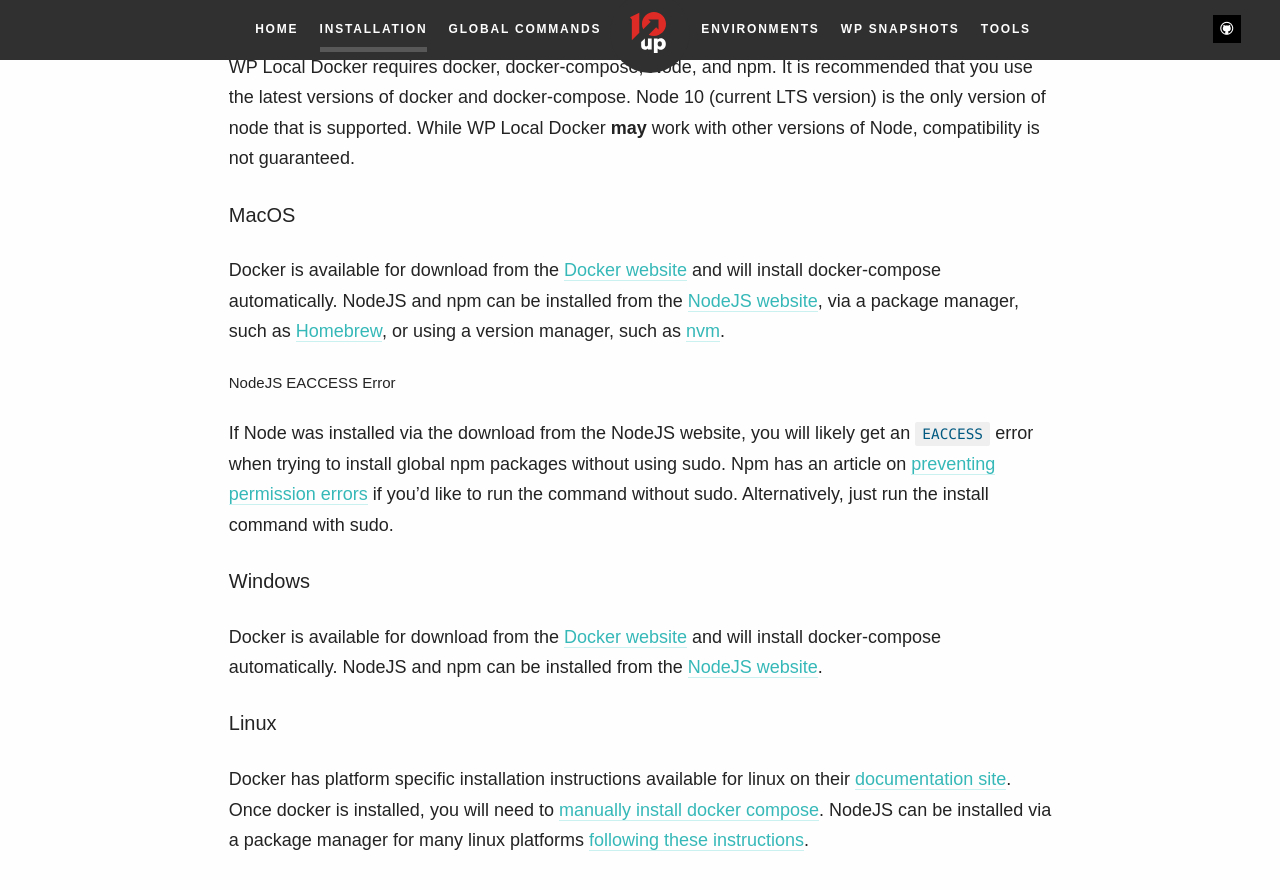
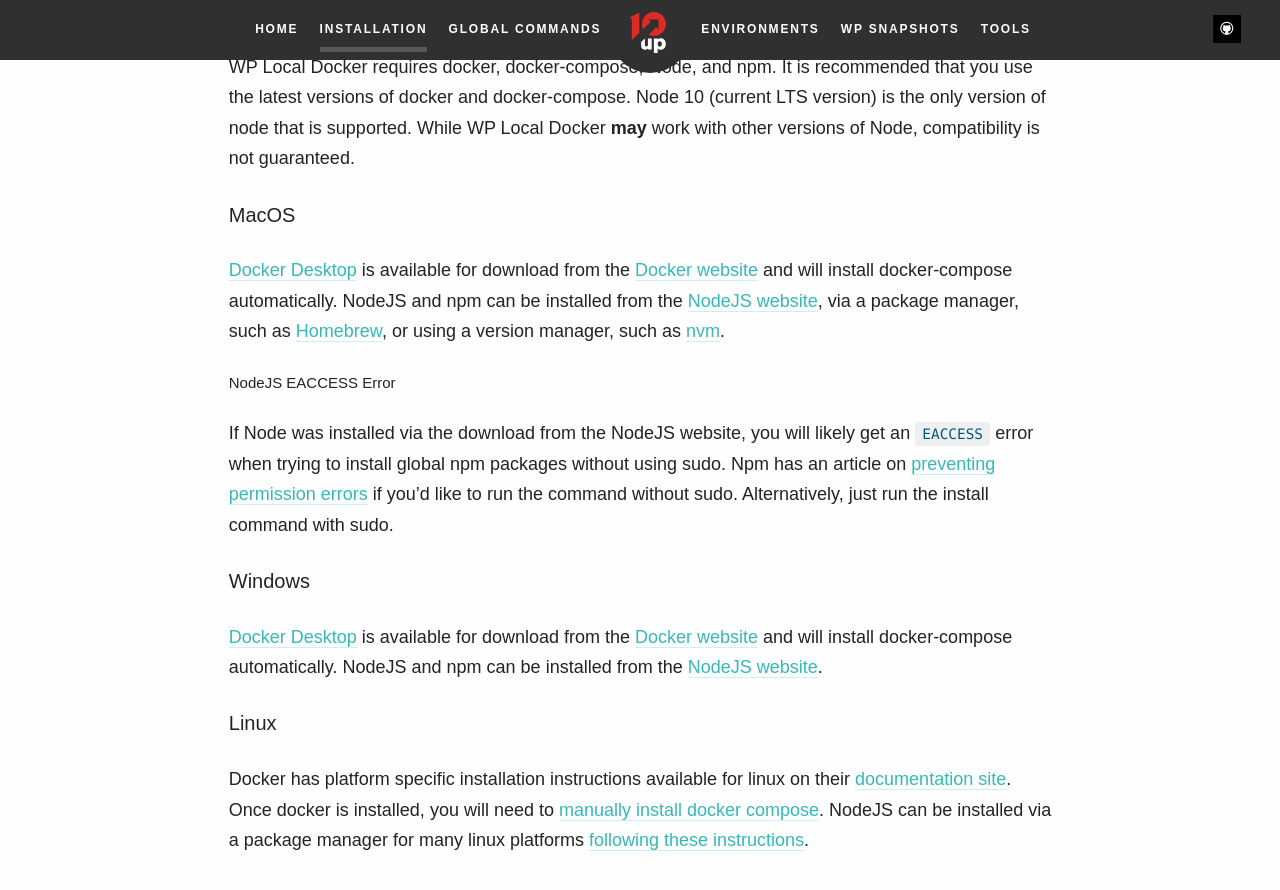
Before and after one commit to 10up/wp-local-docker-docs, a Jekyll site: the page built from installation.md, in a window 1280 px wide and 900 px high, scrolled down 378 px. Shown: the top 890 px of the window. Built offline with Jekyll 4.4.1, drawn with Linux system fonts in a browser that asks for light colours; some web fonts are replaced.

Commit message:
We needed to clarify which version of Docker is been used for Mac and Windows, therefore we specified Docker Desktop for Mac/Windows.

```diff
--- a/_includes/markdown/Installation.md
+++ b/_includes/markdown/Installation.md
@@ -5,7 +5,7 @@ docker and docker-compose. Node 10 (current LTS version) is the only version of
 Docker _may_ work with other versions of Node, compatibility is not guaranteed.
 
 #### MacOS
-Docker is available for download from the [Docker website](https://docs.docker.com/docker-for-mac/install/) and will
+[Docker Desktop](https://docs.docker.com/docker-for-mac/install/) is available for download from the [Docker website](https://docs.docker.com/docker-for-mac/install/) and will
 install docker-compose automatically. NodeJS and npm can be installed from the [NodeJS website](https://nodejs.org),
 via a package manager, such as [Homebrew](https://brew.sh/), or using a version manager, such as
 [nvm](https://github.com/creationix/nvm).
@@ -16,7 +16,7 @@ global npm packages without using sudo. Npm has an article on [preventing permis
 if you'd like to run the command without sudo. Alternatively, just run the install command with sudo.
 
 #### Windows
-Docker is available for download from the [Docker website](https://docs.docker.com/docker-for-windows/install/) and will
+[Docker Desktop](https://docs.docker.com/docker-for-windows/install/) is available for download from the [Docker website](https://docs.docker.com/docker-for-windows/install/) and will
 install docker-compose automatically. NodeJS and npm can be installed from the [NodeJS website](https://nodejs.org).
 
 #### Linux
```
